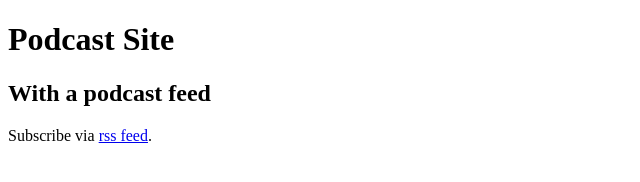
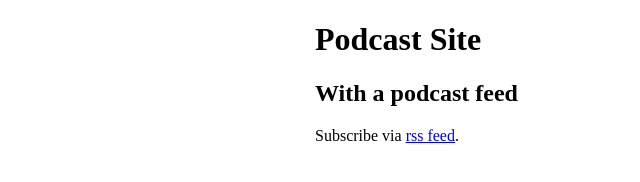
Before and after one commit to neonowl/podcast-site-gatsby-netlify, a Gatsby site: page / in a window 1280 px wide. Shown: the whole page, without its empty margins (0-640 px from the left). Built offline with nearby package versions, Linux system fonts and the light colour scheme; Gatsby itself is replaced by a stand-in of ours.

Commit message:
new component

```diff
--- /dev/null
+++ b/src/components/layout.js
@@ -0,0 +1,7 @@
+import React from "react"
+
+export default ({ children }) => (
+  <div style={{ margin: `0 auto`, maxWidth: 650, padding: `0 1rem` }}>
+    {children}
+  </div>
+)
--- a/src/pages/index.js
+++ b/src/pages/index.js
@@ -1,10 +1,11 @@
 import React from "react"
+import Layout from "../components/layout"
 import { Link } from "gatsby"
 
 export default () => (
-  <>
+  <Layout>
     <h1>Podcast Site</h1>
     <h2>With a podcast feed</h2>
     <p>Subscribe via <Link to="/rss.xml">rss feed</Link>.</p>
-  </>
+  </Layout>
 )
```
